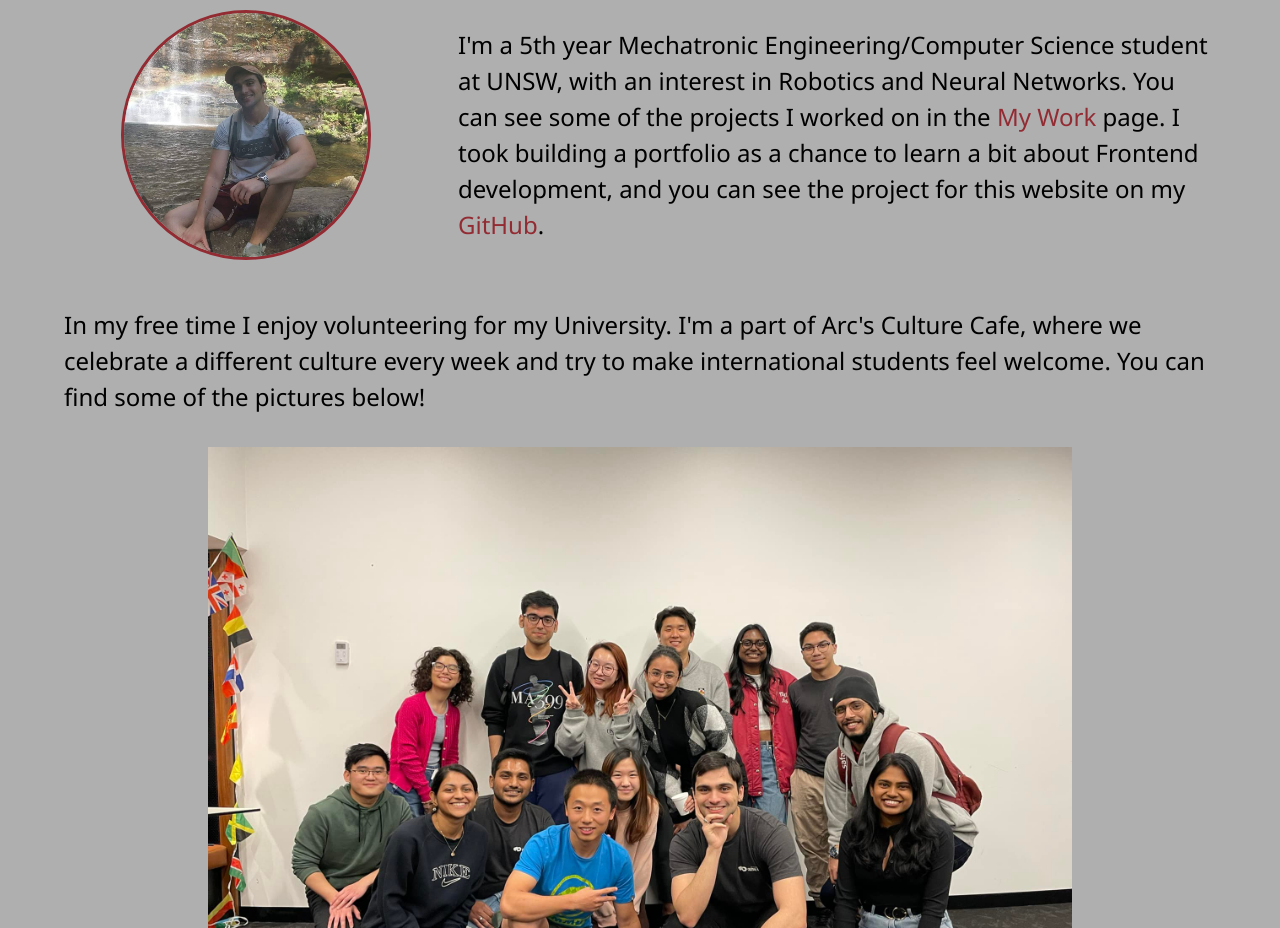
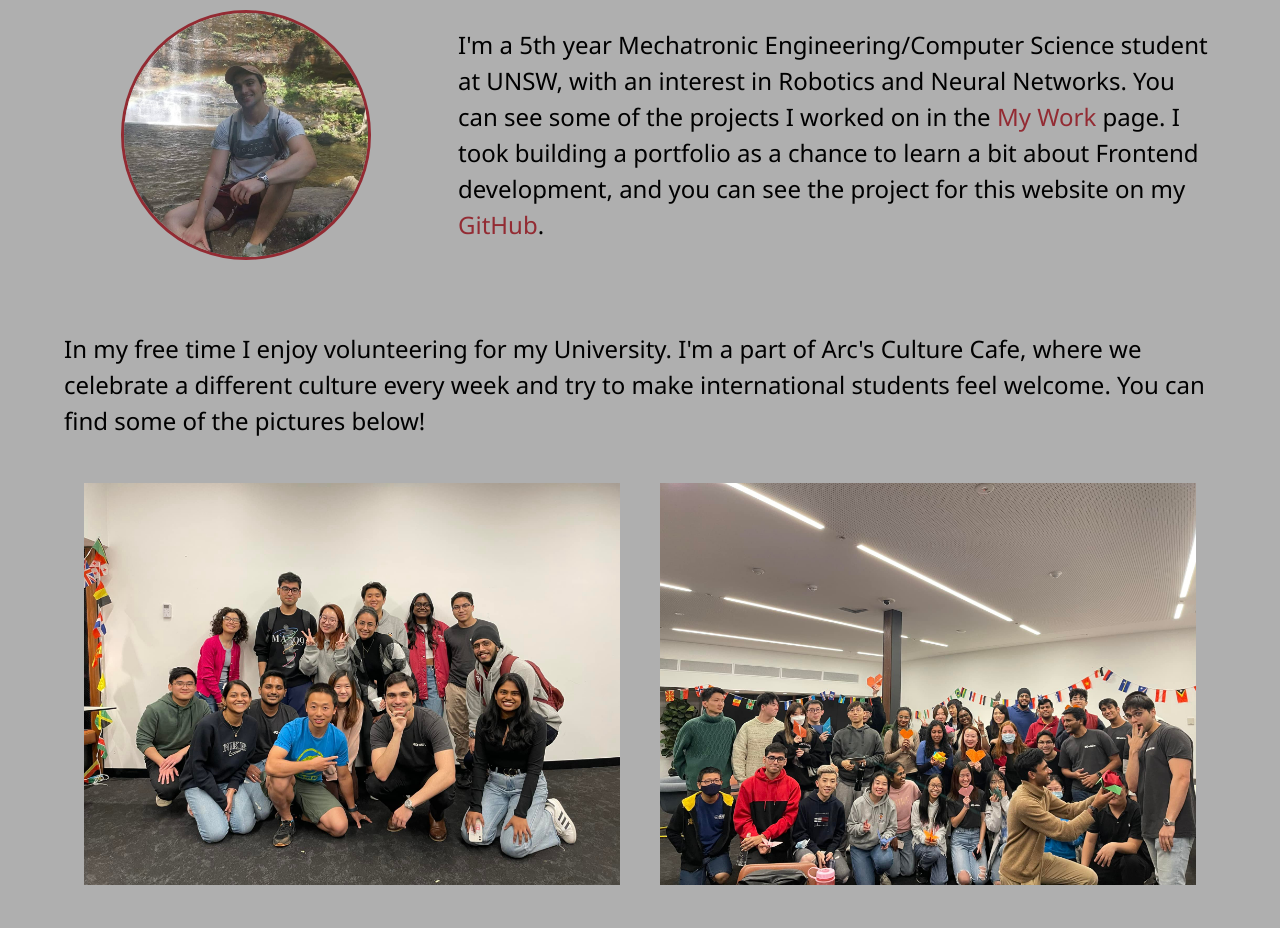
Before and after one commit to OltanS/Old-Portfolio-Project, a website: page docs/about.html in a window 1280 px wide. Shown: the part 245-1173 px from the top of the page. Drawn offline with Linux system fonts and the light colour scheme.

Commit message:
fixed pics display for about page

```diff
--- a/docs/about.html
+++ b/docs/about.html
@@ -58,6 +58,7 @@
             </div>
         </div>
         <div class="other-photos">
+            <div class="other-bio">
                 <p>
                     In my free time I enjoy volunteering for my University.
                     I'm a part of Arc's Culture Cafe, where we
@@ -65,10 +66,21 @@
                     try to make international students feel welcome.
                     You can find some of the pictures below!
                 </p>
+            </div>
+            <div class="pcontainer">
+                <div class="ophoto">
                     <img src="img/cc/cc-1.jpg" alt="cc-1" class="other-photo">
+                </div>
+                <div class="ophoto">
                     <img src="img/cc/cc-2.jpg" alt="cc-2" class="other-photo">
+                </div>
+                <div class="ophoto">
                     <img src="img/cc/cc-3.jpg" alt="cc-3" class="other-photo">
+                </div>
+                <div class="ophoto">
                     <img src="img/cc/cc-4.jpg" alt="cc-4" class="other-photo">
+                </div>
+            </div>
         </div>
     </main>
     <footer id="main-footer">
--- a/scss/_mobile.scss
+++ b/scss/_mobile.scss
@@ -3,7 +3,13 @@
 }
 
 @include mediaLarge {
-
+    .other-photos {
+        .pcontainer {
+            .ophoto {
+                width: 100%;
+            }
+        }
+    }
 }
 
 @include mediaMedium {
@@ -64,6 +70,13 @@
         }
     }
 
+    .other-photos {
+        .pcontainer {
+            .ophoto {
+                width: 100%;
+            }
+        }
+    }
 }
 
 @include mediaSmall {
--- a/scss/main.scss
+++ b/scss/main.scss
@@ -7,6 +7,9 @@
 }
 
 body {
+    &::-webkit-scrollbar {
+        display: none;
+    }
     @include background;
     background: $primary-color;
     color:  set-text-color($primary-color);
@@ -99,13 +102,24 @@ main {
 
 .other-photos {
     margin-top: 5vh;
-    p {
+    display: flex;
+    flex-wrap: wrap;
+    .other-bio {
+        grid-area: obio;
         font-size: 1.5rem;
     }
-    img {
-        width: 75%;
-        margin: 4vh auto;
-        display: block;
+    .pcontainer {
+        display: flex;
+        flex-wrap: wrap;
+
+        .ophoto {
+            width: 50%;
+        }
+
+        img {
+            width: calc(100% - (20px * 2));
+            margin: 20px;
+        }
     }
 }
 
```
Also changed, not shown: docs/work.html (+1 -1 lines), docs/css/main.css, docs/img/cc/cc-4.jpg. Lines whose indentation alone changed are shown as unchanged.
